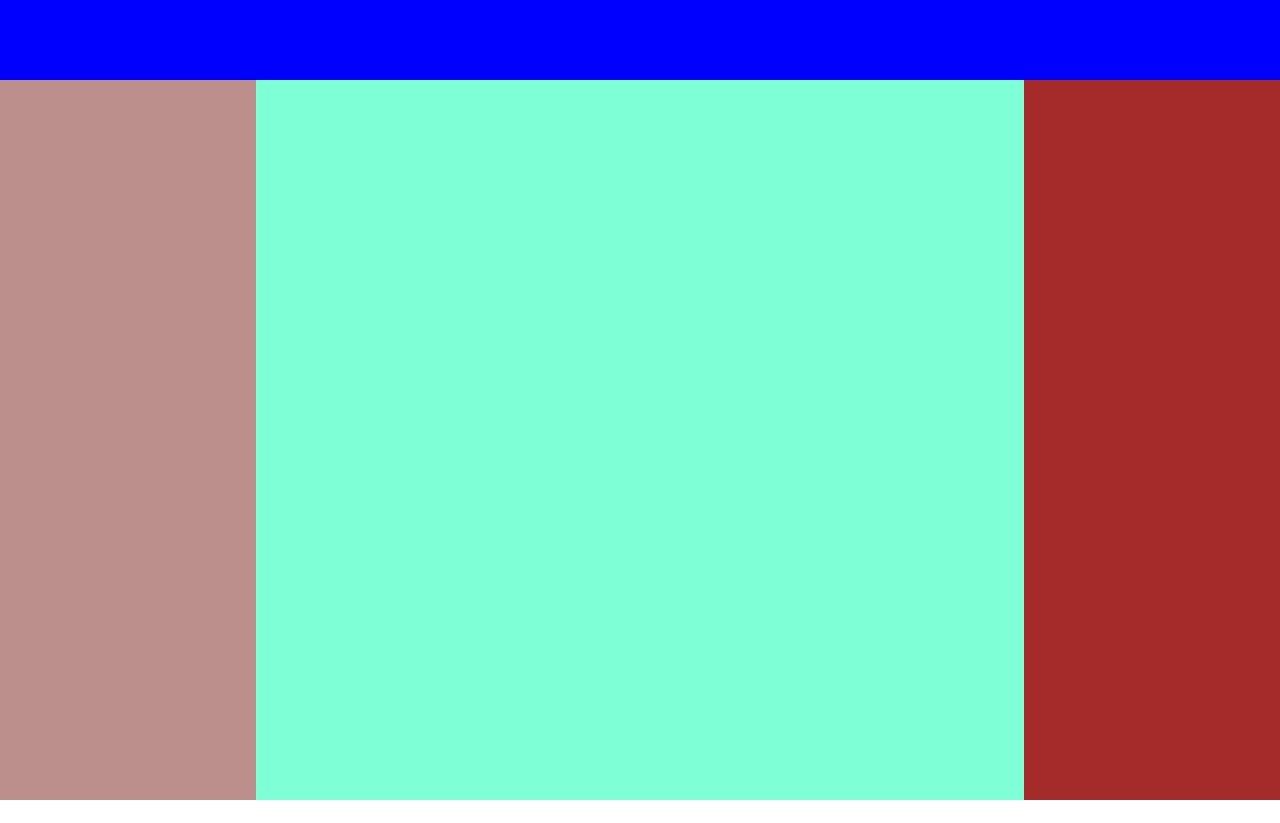
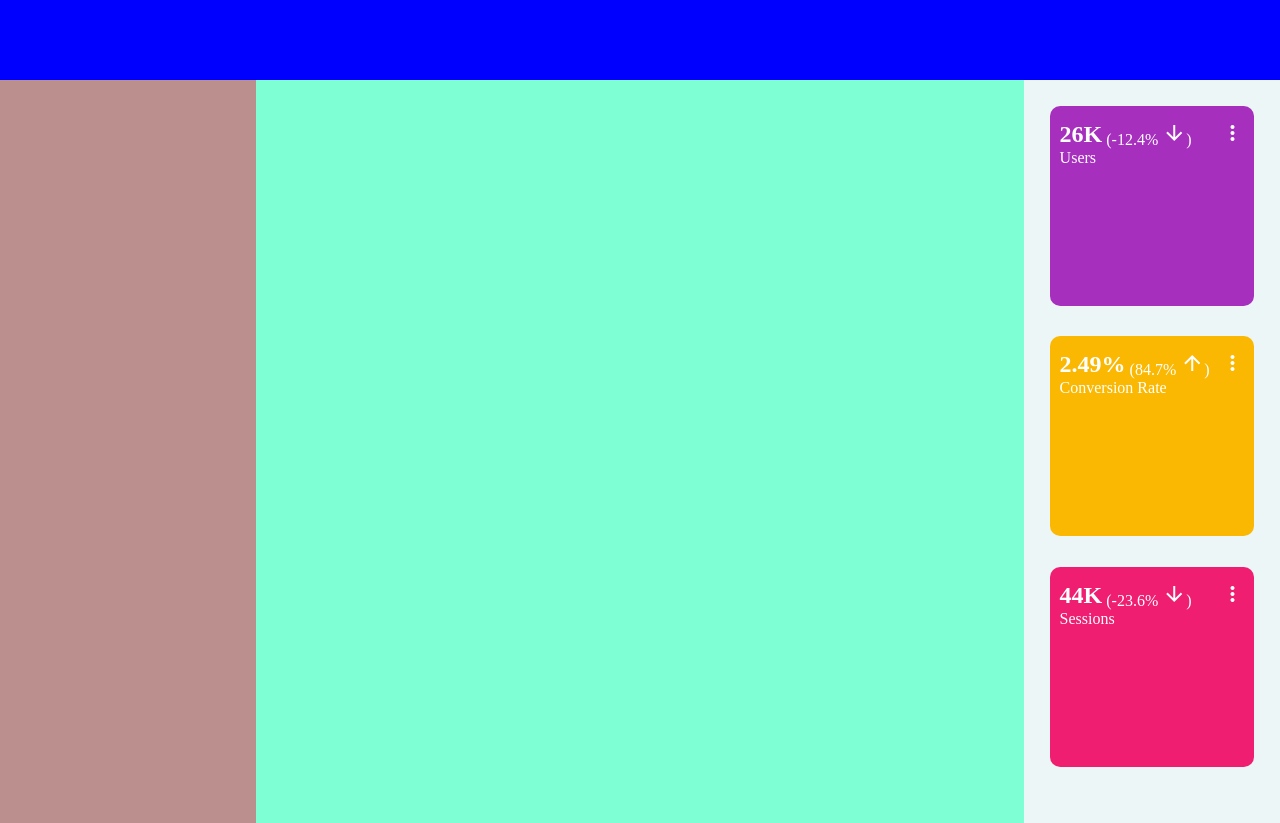
Before and after one commit to bernixCodes/dashboard.io, a plain HTML site: page index.html in a window 1280 px wide. Before the commit the page ends 800 px from the top, so only its background shows below. Drawn offline with nearby package versions, Linux system fonts and the light colour scheme.

Commit message:
the side graph

```diff
--- a/index.html
+++ b/index.html
@@ -1,11 +1,15 @@
 <!DOCTYPE html>
 <html lang="en">
+
 <head>
   <meta charset="UTF-8" />
   <meta name="viewport" content="width=device-width, initial-scale=1.0" />
   <title>Dashboard</title>
   <link rel="stylesheet" href="./styles.css" />
+  <link rel="stylesheet"
+    href="https://fonts.googleapis.com/css2?family=Material+Symbols+Outlined:opsz,wght,FILL,GRAD@48,400,0,0" />
 </head>
+
 <body>
   <!-- Bernice -->
   <nav></nav>
@@ -18,7 +22,61 @@
     <div class="middle"></div>
 
     <!-- Blessing -->
-      <div class="right"></div>
+    <div class="right">
+      <div class="card card1">
+        <span>
+          <div class="info">
+            <h2>26K</h2>
+            <p>(-12.4% <span class="material-symbols-outlined">
+                arrow_downward
+              </span>)</p>
+          </div>
+
+          <p>Users</p>
+        </span>
+
+        <span class="material-symbols-outlined dot-icon">
+          more_vert
+        </span>
+
+      </div>
+      <div class="card card2">
+        <span>
+          <div class="info">
+            <h2>2.49%</h2>
+            <p>(84.7% <span class="material-symbols-outlined">
+                arrow_upward
+              </span>)</p>
+          </div>
+
+          <p>Conversion Rate</p>
+        </span>
+
+        <span class="material-symbols-outlined dot-icon">
+          more_vert
+        </span>
+
+      </div>
+      <div class="card card3">
+        <span>
+          <div class="info">
+            <h2>44K</h2>
+            <p>(-23.6%
+              <span class="material-symbols-outlined">
+                arrow_downward
+              </span>)
+            </p>
+          </div>
+          <p>Sessions</p>
+        </span>
+
+        <span class="material-symbols-outlined dot-icon">
+          more_vert
+        </span>
+
+      </div>
+    </div>
   </div>
 </body>
+
 </html>
--- a/styles.css
+++ b/styles.css
@@ -25,5 +25,43 @@ nav {
 }
 
 .right {
-  background-color: brown;
+  background-color: rgb(236, 246, 247);
+  display: block;
+  padding: 10%;
+  color: white;
+
 }
+
+.card {
+  background-color: #ddb8e4;
+  height: 200px;
+  width: 100%;
+  margin-bottom: 15%;
+  border-radius: 5%;
+  padding-top: 15px;
+  padding-left: 10px;
+  position: relative;
+}
+
+.dot-icon {
+  position: absolute;
+  right: 10px;
+  top: 15px;
+}
+
+.info {
+  display: flex;
+  gap: 4px;
+}
+
+.card1 {
+  background-color: #a62fbe;
+}
+
+.card2 {
+  background-color: rgb(250, 184, 3);
+}
+
+.card3 {
+  background-color: rgb(239, 30, 113);
+}
```
Lines whose indentation alone changed are shown as unchanged.
